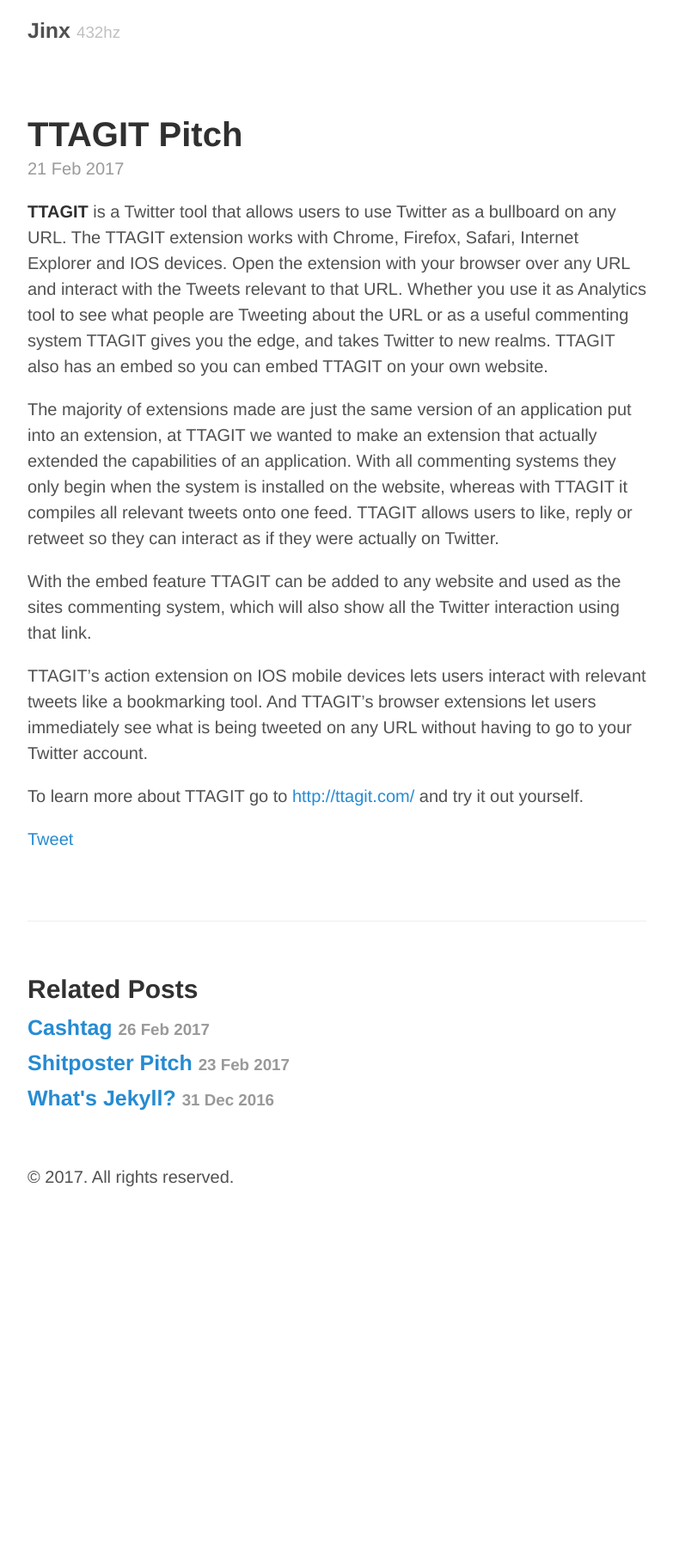
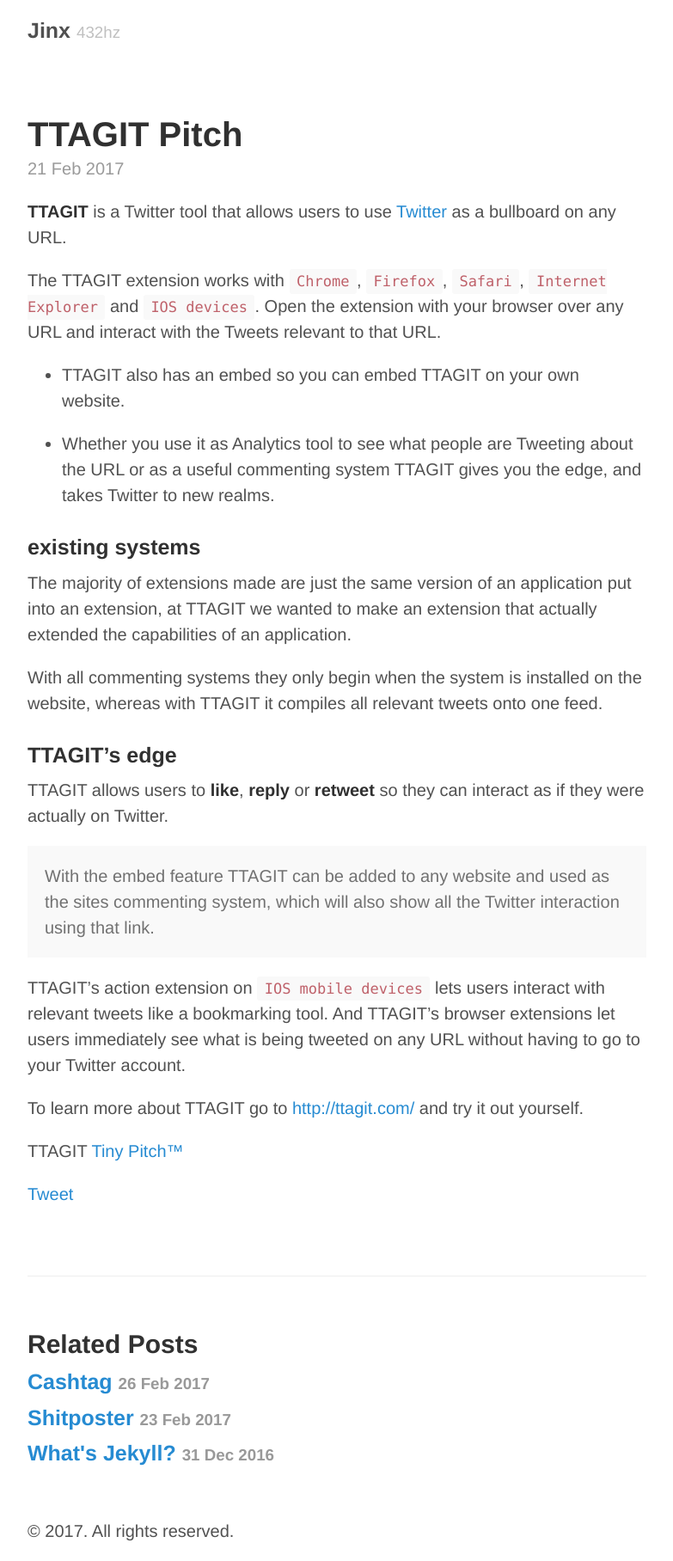
Before and after one commit to LeighAkin/Blog, a Jekyll site: the page built from _posts/2017-02-21-TTAGIT-Pitch.md, in a window 1280 px wide. Shown: the whole page at 86% size, without its empty margins (248-1031 px from the left). Built offline with Jekyll 4.4.1, drawn with Linux system fonts in a browser that asks for light colours; comment, search, counter and statistics services are not loaded; before the commit the page ends 1404 px from its top, so only the background shows below that.

Commit message:
TTAGIT Pitch post edits

```diff
--- a/_posts/2017-02-21-TTAGIT-Pitch.md
+++ b/_posts/2017-02-21-TTAGIT-Pitch.md
@@ -5,12 +5,30 @@
 image: /img/screenshot-ttagit.png
 ---
 
-**TTAGIT** is a Twitter tool that allows users to use Twitter as a bullboard on any URL. The TTAGIT extension works with Chrome, Firefox, Safari, Internet Explorer and IOS devices. Open the extension with your browser over any URL and interact with the Tweets relevant to that URL. Whether you use it as Analytics tool to see what people are Tweeting about the URL or as a useful commenting system TTAGIT gives you the edge, and takes Twitter to new realms. TTAGIT also has an embed so you can embed TTAGIT on your own website.
+**TTAGIT** is a Twitter tool that allows users to use [Twitter](https://twitter.com) as a bullboard on any URL.
 
-The majority of extensions made are just the same version of an application put into an extension, at TTAGIT we wanted to make an extension that actually extended the capabilities of an application. With all commenting systems they only begin when the system is installed on the website, whereas with TTAGIT it compiles all relevant tweets onto one feed. TTAGIT allows users to like, reply or retweet so they can interact as if they were actually on Twitter.
+The TTAGIT extension works with `Chrome`, `Firefox`, `Safari`, `Internet Explorer` and `IOS devices`. Open the extension with your browser over any URL and interact with the Tweets relevant to that URL.
 
+* TTAGIT also has an embed so you can embed TTAGIT on your own website.
+
+* Whether you use it as Analytics tool to see what people are Tweeting about the URL or as a useful commenting system TTAGIT gives you the edge, and takes Twitter to new realms.
+
+### existing systems
+
+The majority of extensions made are just the same version of an application put into an extension, at TTAGIT we wanted to make an extension that actually extended the capabilities of an application.
+
+With all commenting systems they only begin when the system is installed on the website, whereas with TTAGIT it compiles all relevant tweets onto one feed.
+
+### TTAGIT's edge
+
+TTAGIT allows users to **like**, **reply** or **retweet** so they can interact as if they were actually on Twitter.
+
+<div class="message">
 With the embed feature TTAGIT can be added to any website and used as the sites commenting system, which will also show all the Twitter interaction using that link.
+</div>
 
-TTAGIT's action extension on IOS mobile devices lets users interact with relevant tweets like a bookmarking tool. And TTAGIT's browser extensions let users immediately see what is being tweeted on any URL without having to go to your Twitter account.
+TTAGIT's action extension on `IOS mobile devices` lets users interact with relevant tweets like a bookmarking tool. And TTAGIT's browser extensions let users immediately see what is being tweeted on any URL without having to go to your Twitter account.
 
 To learn more about TTAGIT go to [http://ttagit.com/](http://ttagit.com/) and try it out yourself.
+
+TTAGIT [Tiny Pitch™]()
```
Also changed, not shown: _posts/2017-02-23-Shiposter-Pitch.md (+2 -4 lines).
